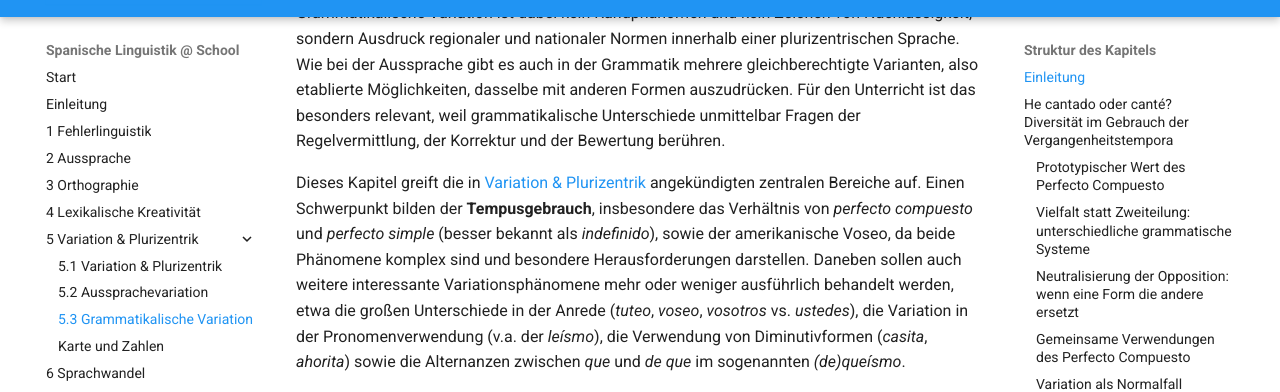
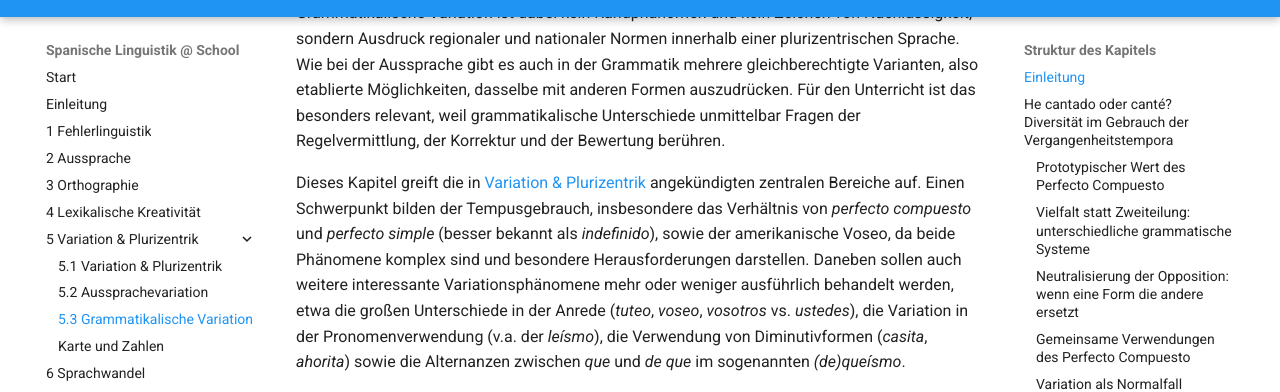
Before and after one commit to FTacke/spanisch-toolkit, an MkDocs documentation site: the page built from docs/variation/variation_grammatik.md, in a window 1280 px wide and 900 px high, scrolled down 413 px. Shown: the part 87-479 px from the top of the window. Built offline with MkDocs 1.6.1 and Material for MkDocs 9.7.7, drawn with Linux system fonts in a browser that asks for light colours; part of the change alters nothing that is shown; some of the changed text lies outside the part shown.

```diff
--- a/docs/assets/javascripts/map_variation_tempora.js
+++ b/docs/assets/javascripts/map_variation_tempora.js
@@ -2,8 +2,15 @@
 
 // --- Vollbild-Handling für variation_tempora Map ---
 // Initialisiert nur, wenn die Seite ein entsprechendes data-map="variation_tempora" Container hat
-const temporaContainer = document.querySelector('[data-map="variation_tempora"]');
-if (temporaContainer) {
+
+// Warten, bis das DOM und Leaflet geladen sind
+document.addEventListener('DOMContentLoaded', () => {
+  const temporaContainer = document.querySelector('[data-map="variation_tempora"]');
+
+  if (!temporaContainer) {
+    return; // Kein Container auf dieser Seite, nichts zu tun
+  }
+
   function toggleFullscreenTempora() {
     const container = temporaContainer;
     const btn = container.querySelector('#fullscreen-btn');
@@ -111,4 +118,4 @@ if (temporaContainer) {
       })
       .catch(err => console.error('Fehler beim Laden der Variation-Tempora-Daten:', err));
   }
-}
+});
--- a/docs/variation/variation_grammatik.md
+++ b/docs/variation/variation_grammatik.md
@@ -6,7 +6,7 @@ Spätestens wenn Du mit authentischen Materialien arbeitest, stellt sich nicht n
 
 Grammatikalische Variation ist dabei kein Randphänomen und kein Zeichen von Nachlässigkeit, sondern Ausdruck regionaler und nationaler Normen innerhalb einer plurizentrischen Sprache. Wie bei der Aussprache gibt es auch in der Grammatik mehrere gleichberechtigte Varianten, also etablierte Möglichkeiten, dasselbe mit anderen Formen auszudrücken. Für den Unterricht ist das besonders relevant, weil grammatikalische Unterschiede unmittelbar Fragen der Regelvermittlung, der Korrektur und der Bewertung berühren.
 
-Dieses Kapitel greift die in [Variation & Plurizentrik](./variation_plurizentrik.md) angekündigten zentralen Bereiche auf. Einen Schwerpunkt bilden der **Tempusgebrauch**, insbesondere das Verhältnis von *perfecto compuesto* und *perfecto simple* (besser bekannt als *indefinido*), sowie der amerikanische Voseo, da beide Phänomene komplex sind und besondere Herausforderungen darstellen. Daneben sollen auch weitere interessante Variationsphänomene mehr oder weniger ausführlich behandelt werden, etwa die großen Unterschiede in der Anrede (*tuteo*, *voseo*, *vosotros* vs. *ustedes*), die Variation in der Pronomenverwendung (v.a. der *leísmo*), die Verwendung von Diminutivformen (*casita*, *ahorita*) sowie die Alternanzen zwischen *que* und *de que* im sogenannten *(de)queísmo*.
+Dieses Kapitel greift die in [Variation & Plurizentrik](./variation_plurizentrik.md) angekündigten zentralen Bereiche auf. Einen Schwerpunkt bilden der Tempusgebrauch, insbesondere das Verhältnis von *perfecto compuesto* und *perfecto simple* (besser bekannt als *indefinido*), sowie der amerikanische Voseo, da beide Phänomene komplex sind und besondere Herausforderungen darstellen. Daneben sollen auch weitere interessante Variationsphänomene mehr oder weniger ausführlich behandelt werden, etwa die großen Unterschiede in der Anrede (*tuteo*, *voseo*, *vosotros* vs. *ustedes*), die Variation in der Pronomenverwendung (v.a. der *leísmo*), die Verwendung von Diminutivformen (*casita*, *ahorita*) sowie die Alternanzen zwischen *que* und *de que* im sogenannten *(de)queísmo*.
 
 Ziel dieses Kapitels ist es natürlich nicht, dafür zu werben, möglichst viele Varianten zu lehren, sondern Dir eine *fundierte Orientierung* zu geben: Du sollst als Lehrkraft einschätzen können, welche grammatikalischen Unterschiede systematisch sind, wie Du sie einordnest und wie Du Lernende dafür sensibilisierst, ohne sie zu überfordern. Die Variation in der Grammatik wird dabei als Normalfall verstanden – und als Ressource für einen reflektierten, realitätsnahen Spanischunterricht.
 
```
